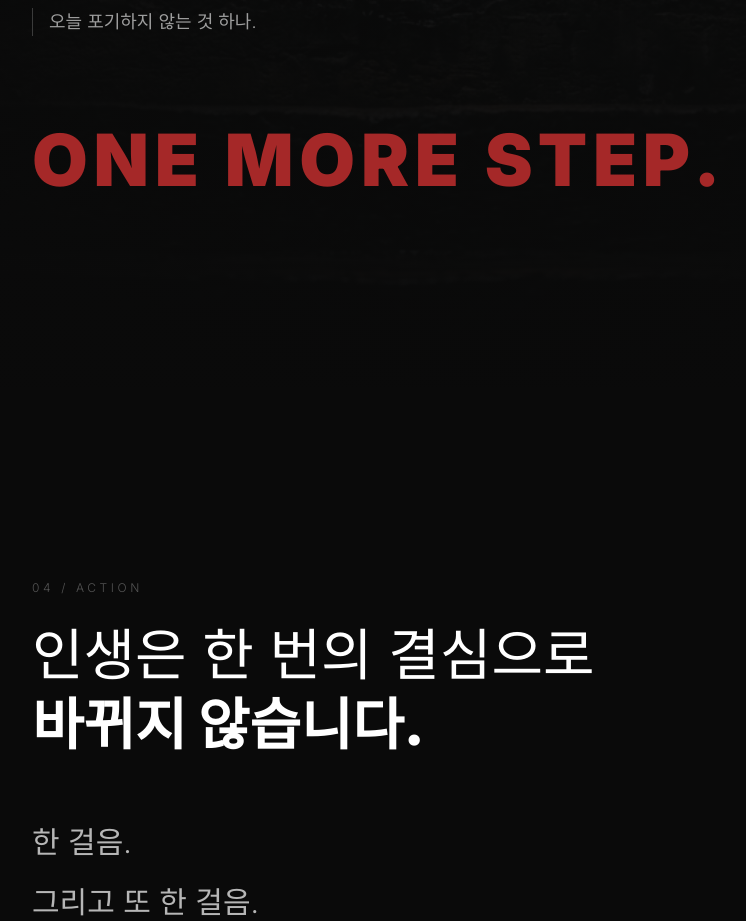
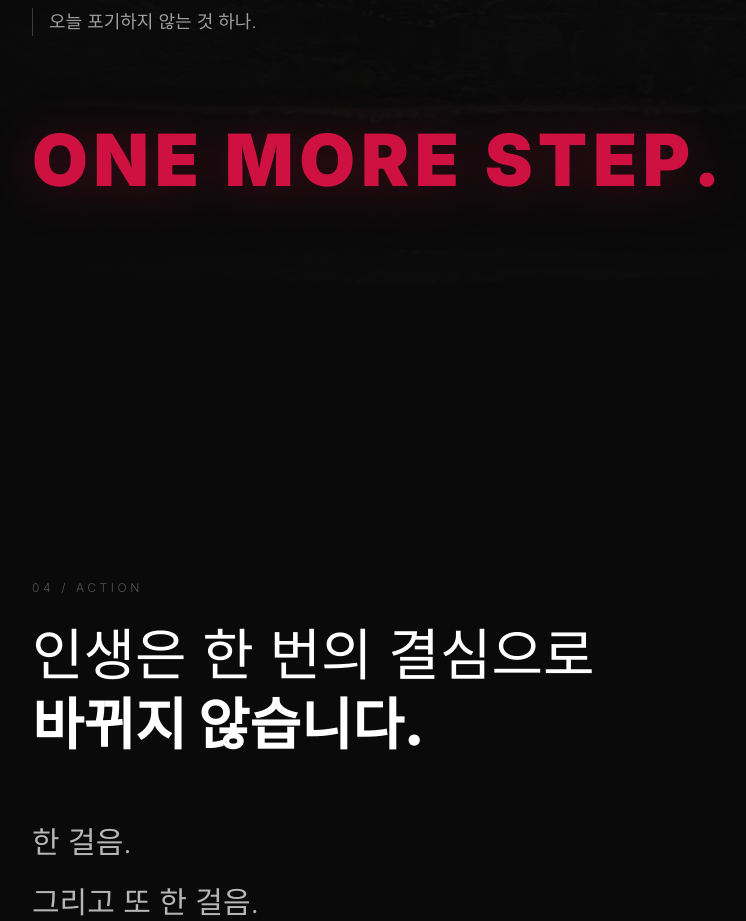
Before and after one commit to Hunter-klaus/nobrk-landing, a Next.js app: page / in a window 1280 px wide. Shown: the part 3560-4481 px from the top of the page, without its empty margins (160-906 px from the left). Built offline with nearby package versions, Linux system fonts and the light colour scheme; a web font is replaced by a local one.

Commit message:
fix: ONE MORE STEP color to Air Jordan Red (#CE1141)

```diff
--- a/components/sections/OneMoreStep.tsx
+++ b/components/sections/OneMoreStep.tsx
@@ -74,9 +74,10 @@ export default function OneMoreStep() {
           </ScrollReveal>
         </div>
 
+        {/* ONE MORE STEP — 나이키 에어조던 레드 (#CE1141) */}
         <ScrollReveal delay={0.6}>
           <div className="pt-8">
-            <p className="text-[#A52828] text-[clamp(2.5rem,6vw,4.5rem)] font-black tracking-[0.08em] leading-none">
+            <p className="text-[#CE1141] text-[clamp(2.5rem,6vw,4.5rem)] font-black tracking-[0.08em] leading-none select-none drop-shadow-[0_4px_24px_rgba(206,17,65,0.3)]">
               ONE MORE STEP.
             </p>
           </div>
```
